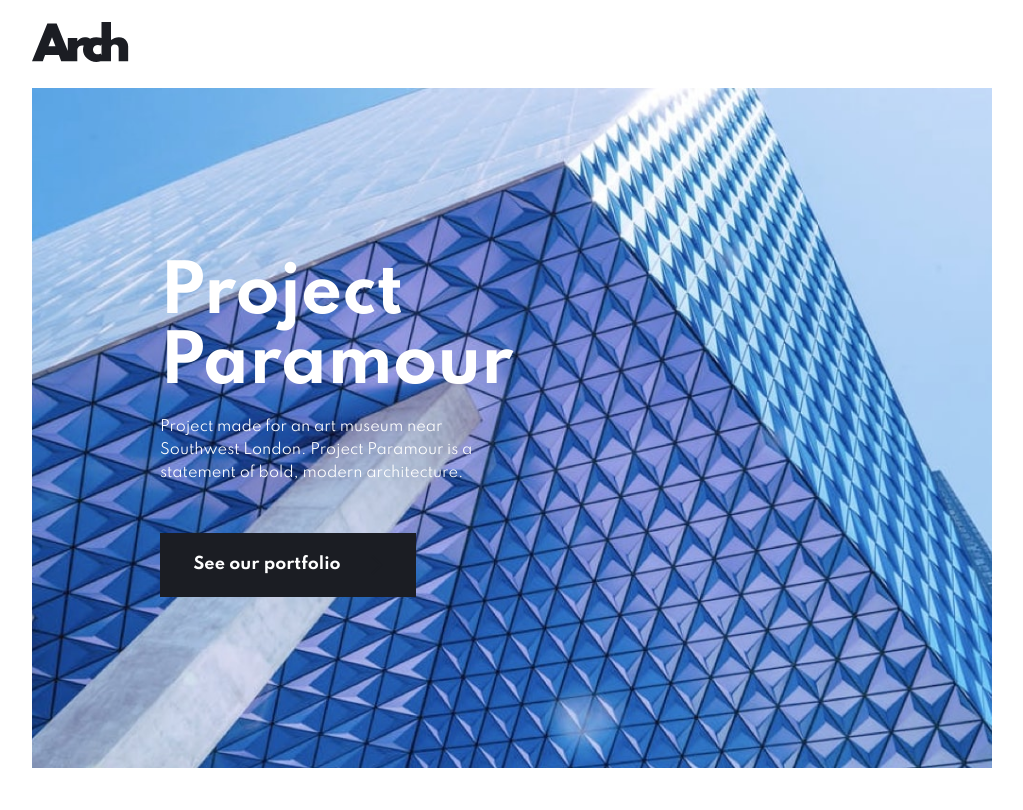
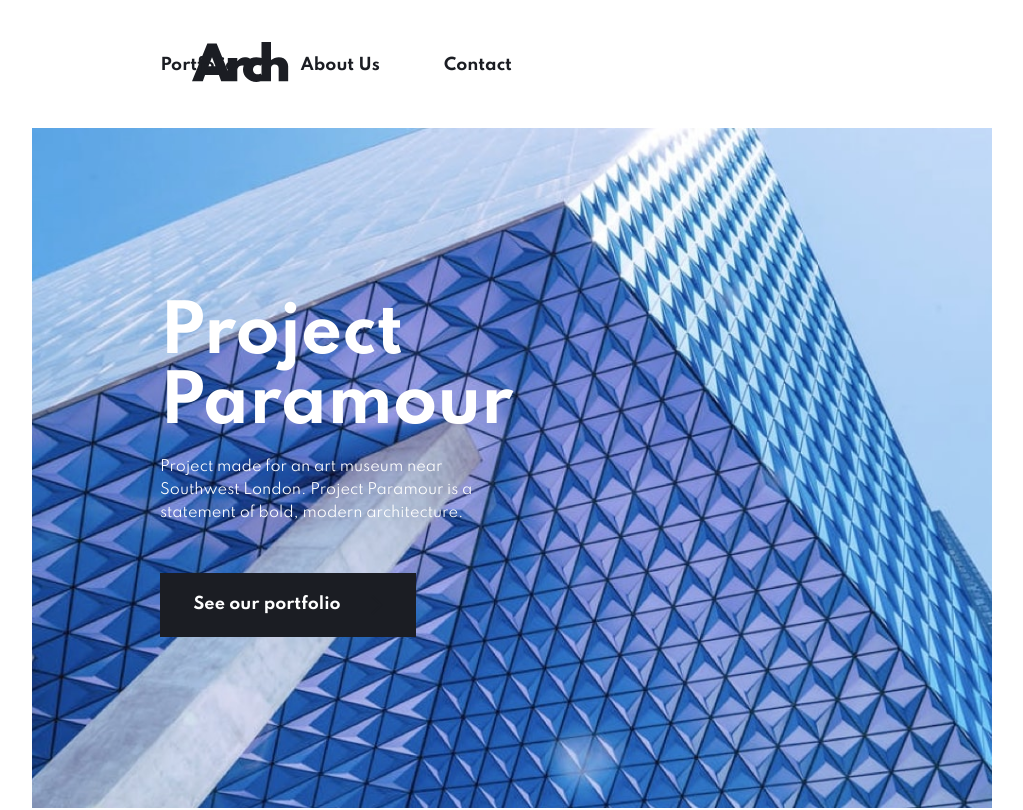
Before and after one commit to toriola998/Arch-studio, a Vue app: page / in a window 1280 px wide. Shown: the top 810 px of the page, without its empty margins (128-1151 px from the left). Built offline with nearby package versions, Linux system fonts and the light colour scheme.

Commit message:
added media query to header

```diff
--- a/src/components/ProjectLayout.vue
+++ b/src/components/ProjectLayout.vue
@@ -15,7 +15,7 @@
 
             <div>
                  <h3>{{ projectName }}</h3>
-                <router-link to="" class="project-link">{{ info }}</router-link>
+                <router-link to="/portfolio" class="project-link">{{ info }}</router-link>
             </div>
             <p class="project-num">{{ projectNumber }}</p>
 
--- a/src/components/TheHeader.vue
+++ b/src/components/TheHeader.vue
@@ -16,16 +16,16 @@
             @click="showNav = !showNav"/>
 
         <div class="overlay" v-if="showNav"></div>
-        <nav class="nav-bar" v-if="showNav">
+        <nav class="nav-bar" v-show="showNav">
             <ul>
                 <li>
-                    <router-link to="/">Home</router-link>
+                    <router-link to="/portfolio">Portfolio</router-link>
                 </li>
                 <li>
                     <router-link to="/about-us">About Us</router-link>
                 </li>
                 <li>
-                    <router-link to="/portfolio">Portfolio</router-link>
+                    <router-link to="/contact">Contact</router-link>
                 </li>
             </ul>
         </nav>
@@ -51,7 +51,7 @@ export default {
     }
 
     .nav-top{
-        height: 5.5rem;
+        height: 6.5rem;
         justify-content: space-between;
         padding: 0 1.5rem;
     }
@@ -83,12 +83,31 @@ export default {
     }
 
     @media screen and (min-width: 520px) {
+        .nav-top {
+            padding: 0 4rem;
+        }
+
+        .nav-bar {
+            width: 70%;
+        }
+    }
+
+
+    @media screen and (min-width: 700px) {
         .menu {
             display: none;
         }
 
         .nav-top {
-            padding: unset;
+            height: 8rem;
+        }
+
+        .nav-bar {
+            display: block !important;
+            background-color: initial;
+            width: initial;
+            top: 0.5rem;
+            right: 7rem;
         }
 
         .nav-bar ul {
@@ -96,7 +115,24 @@ export default {
         }
 
         .nav-bar li {
-            padding: 0 .7rem;
+            padding: 0 2rem;
+        }
+    }
+
+    @media screen and (min-width: 1000px) {
+        .nav-bar {
+            height: 10rem;
+            right: 20rem;
+        }
+    }
+
+    @media screen and (min-width: 1200px) {
+        .nav-bar {
+            right: 35rem;
+        }
+
+        .nav-top {
+            padding: 0 10rem;
         }
     }
 </style>
--- a/src/views/Portfolio.vue
+++ b/src/views/Portfolio.vue
@@ -38,23 +38,30 @@ export default {
 
 @media screen and (min-width: 520px) {
     .portfolio-container {
-        padding: 3rem 4rem 6rem;
+        padding: 0rem 4rem 6rem;
     }
 }
 
 @media screen and (min-width: 700px) {
     .portfolio-container {
-        padding: 3rem 6rem 6rem;
+        padding: 0rem 4rem 6rem;
         display: grid;
         grid-template-columns: auto auto;
+        gap: 40px;
+    }
+}
+
+@media screen and (min-width: 1000px) {
+    .portfolio-container {
+        padding: 0rem 6rem 6rem;
+        grid-template-columns: auto auto auto;
         gap: 20px;
     }
 }
 
 @media screen and (min-width: 1200px) {
     .portfolio-container {
-        padding: 3rem 8rem 6rem;
-        grid-template-columns: auto auto auto;
+        padding: 0rem 10rem 6rem;
     }
 
 }
```
